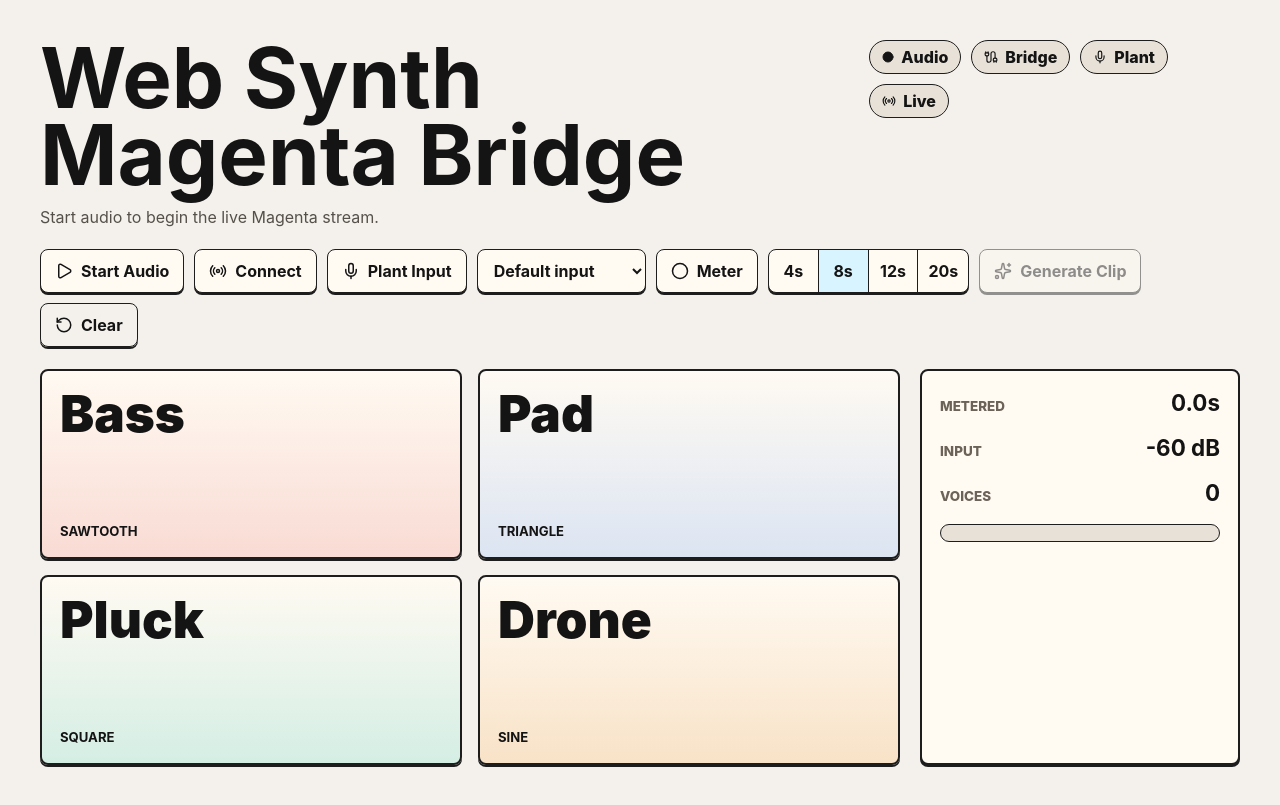
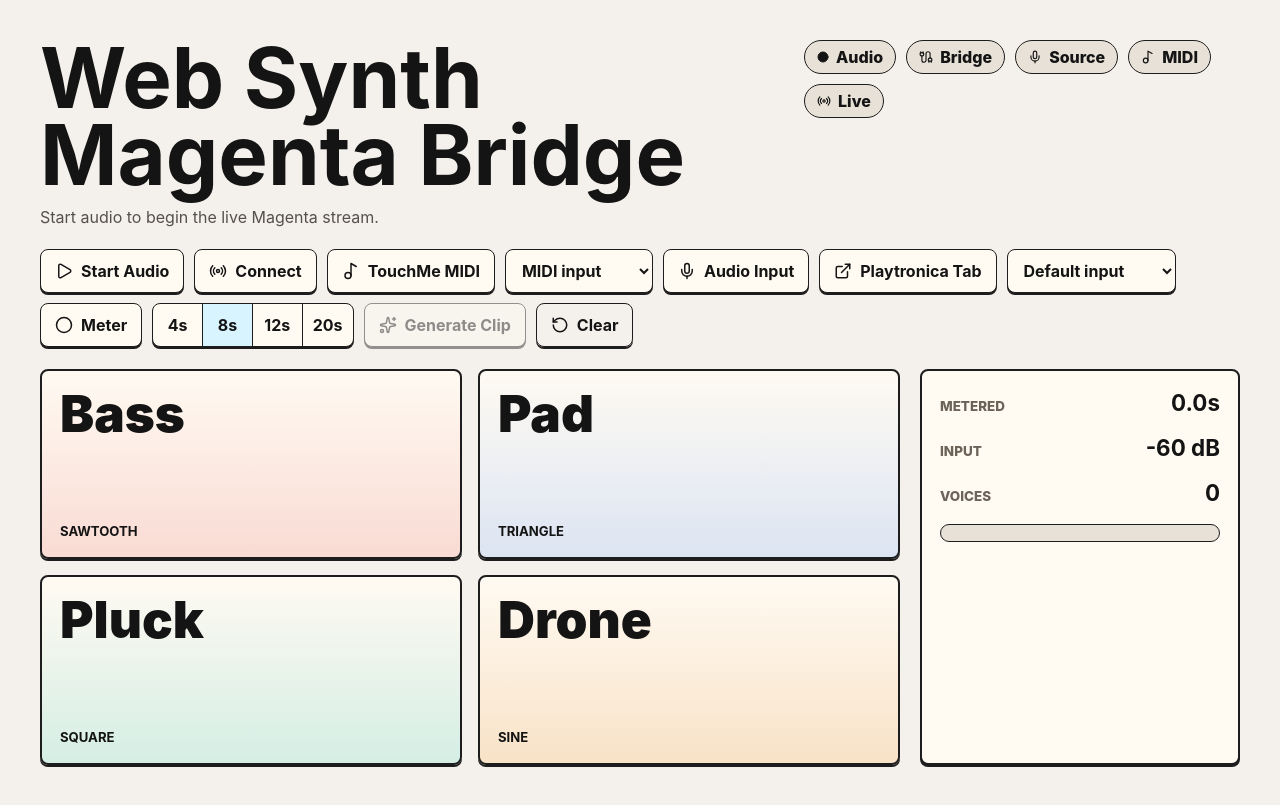
Before and after one commit to audovychenko-mentoring/web-synth-magenta-bridge, a React (Vite) app in the folder apps/web/: page / in a window 1280 px wide. Built offline with nearby package versions, Linux system fonts and the light colour scheme.

Commit message:
Add TouchMe MIDI plant source

```diff
--- a/apps/web/src/main.tsx
+++ b/apps/web/src/main.tsx
@@ -1,9 +1,28 @@
 import React, { useMemo, useRef, useState } from "react";
 import { createRoot } from "react-dom/client";
-import { Cable, Check, Circle, Mic, Play, Radio, RotateCcw, Sparkles, Square } from "lucide-react";
+import { Cable, Check, Circle, ExternalLink, Mic, Music2, Play, Radio, RotateCcw, Sparkles, Square } from "lucide-react";
 import "./styles.css";
 
 type VoiceId = "bass" | "pad" | "pluck" | "drone";
+
+type MidiInputLike = {
+  id: string;
+  name?: string | null;
+  manufacturer?: string | null;
+  onmidimessage: ((event: { data: Uint8Array }) => void) | null;
+};
+
+type MidiAccessLike = {
+  inputs: {
+    values: () => IterableIterator<MidiInputLike>;
+    forEach: (callback: (input: MidiInputLike) => void) => void;
+  };
+  onstatechange: ((event?: unknown) => void) | null;
+};
+
+type NavigatorWithMidi = Navigator & {
+  requestMIDIAccess?: () => Promise<unknown>;
+};
 
 type Voice = {
   id: VoiceId;
@@ -19,6 +38,12 @@
   gain: GainNode;
 };
 
+type MidiVoice = {
+  oscillator: OscillatorNode;
+  gain: GainNode;
+  filter: BiquadFilterNode;
+};
+
 const voices: Voice[] = [
   { id: "bass", label: "Bass", note: 43.65, wave: "sawtooth", gain: 0.22, color: "#db4f4a" },
   { id: "pad", label: "Pad", note: 174.61, wave: "triangle", gain: 0.16, color: "#3b82f6" },
@@ -28,6 +53,10 @@
 
 function db(level: number) {
   return `${Math.max(-60, Math.round(20 * Math.log10(Math.max(level, 0.0001))))} dB`;
+}
+
+function midiFrequency(note: number) {
+  return 440 * 2 ** ((note - 69) / 12);
 }
 
 function App() {
@@ -40,6 +69,8 @@
   const socketRef = useRef<WebSocket | null>(null);
   const connectPromiseRef = useRef<Promise<WebSocket> | null>(null);
   const runningRef = useRef<Map<VoiceId, RunningVoice>>(new Map());
+  const midiAccessRef = useRef<MidiAccessLike | null>(null);
+  const midiVoicesRef = useRef<Map<number, MidiVoice>>(new Map());
 
   const [audioReady, setAudioReady] = useState(false);
   const [connected, setConnected] = useState(false);
@@ -47,6 +78,10 @@
   const [plantConnected, setPlantConnected] = useState(false);
   const [inputDevices, setInputDevices] = useState<MediaDeviceInfo[]>([]);
   const [selectedInputId, setSelectedInputId] = useState("");
+  const [sourceLabel, setSourceLabel] = useState("");
+  const [midiConnected, setMidiConnected] = useState(false);
+  const [midiInputs, setMidiInputs] = useState<MidiInputLike[]>([]);
+  const [selectedMidiId, setSelectedMidiId] = useState("");
   const [live, setLive] = useState(false);
   const [activeVoices, setActiveVoices] = useState<Record<VoiceId, boolean>>({
     bass: false,
@@ -63,6 +98,7 @@
     () => Object.values(activeVoices).filter(Boolean).length,
     [activeVoices]
   );
+  const sourceConnected = plantConnected || midiConnected;
 
   async function ensureAudio() {
     if (audioRef.current) {
@@ -113,6 +149,142 @@
   const captureEnabledRef = useRef(false);
   const liveRef = useRef(false);
 
+  function syncMidiInputs(access = midiAccessRef.current) {
+    if (!access) return;
+    const inputs = Array.from(access.inputs.values());
+    setMidiInputs(inputs);
+    if (!selectedMidiId && inputs[0]?.id) {
+      setSelectedMidiId(inputs[0].id);
+    }
+  }
+
+  async function ensureMidiAccess() {
+    if (midiAccessRef.current) return midiAccessRef.current;
+    const midiNavigator = navigator as NavigatorWithMidi;
+    if (!midiNavigator.requestMIDIAccess) {
+      setStatus("This browser does not support Web MIDI. Use Chrome or Edge.");
+      return null;
+    }
+    const access = await midiNavigator.requestMIDIAccess() as MidiAccessLike;
+    access.onstatechange = () => syncMidiInputs(access);
+    midiAccessRef.current = access;
+    syncMidiInputs(access);
+    return access;
+  }
+
+  async function connectTouchMeMidi(inputId = selectedMidiId) {
+    await ensureAudio();
+    const access = await ensureMidiAccess();
+    if (!access) return false;
+
+    const inputs = Array.from(access.inputs.values());
+    const input = inputs.find((device) => device.id === inputId) || inputs[0];
+    if (!input) {
+      setStatus("No MIDI input found. Connect the TouchMe board and retry.");
+      return false;
+    }
+
+    inputs.forEach((device) => {
+      device.onmidimessage = null;
+    });
+    inputSourceRef.current?.disconnect();
+    inputSourceRef.current = null;
+    inputStreamRef.current?.getTracks().forEach((track) => track.stop());
+    inputStreamRef.current = null;
+    input.onmidimessage = handleMidiMessage;
+    setSelectedMidiId(input.id);
+    setMidiConnected(true);
+    setPlantConnected(false);
+    captureEnabledRef.current = true;
+    setCapturing(true);
+    setSourceLabel(input.name || "TouchMe MIDI");
+    setStatus(`TouchMe MIDI connected: ${input.name || "MIDI input"}.`);
+    return true;
+  }
+
+  function disconnectTouchMeMidi() {
+    midiAccessRef.current?.inputs.forEach((input) => {
+      input.onmidimessage = null;
+    });
+    midiVoicesRef.current.forEach(({ oscillator, gain }) => {
+      const context = audioRef.current;
+      if (!context) return;
+      gain.gain.setTargetAtTime(0, context.currentTime, 0.02);
+      oscillator.stop(context.currentTime + 0.08);
+    });
+    midiVoicesRef.current.clear();
+    setMidiConnected(false);
+    setStatus("TouchMe MIDI disconnected.");
+  }
+
+  async function changeMidiInput(inputId: string) {
+    setSelectedMidiId(inputId);
+    if (midiConnected) {
+      await connectTouchMeMidi(inputId);
+    }
+  }
+
+  function handleMidiMessage(event: { data: Uint8Array }) {
+    const [statusByte, data1 = 0, data2 = 0] = event.data;
+    const command = statusByte & 0xf0;
+    const note = data1;
+    const velocity = data2 / 127;
+
+    if (command === 0x90 && data2 > 0) {
+      startMidiVoice(note, velocity);
+      return;
+    }
+    if (command === 0x80 || (command === 0x90 && data2 === 0)) {
+      stopMidiVoice(note);
+      return;
+    }
+    if (command === 0xb0) {
+      updateMidiControl(data1, velocity);
+    }
+  }
+
+  function startMidiVoice(note: number, velocity: number) {
+    const context = audioRef.current;
+    if (!context || !masterRef.current) return;
+    stopMidiVoice(note);
+
+    const oscillator = context.createOscillator();
+    const gain = context.createGain();
+    const filter = context.createBiquadFilter();
+    oscillator.type = note % 2 === 0 ? "triangle" : "sine";
+    oscillator.frequency.value = midiFrequency(note);
+    filter.type = "lowpass";
+    filter.frequency.value = 500 + velocity * 2400;
+    filter.Q.value = 0.8;
+    gain.gain.value = 0;
+    oscillator.connect(filter).connect(gain).connect(masterRef.current);
+    oscillator.start();
+    gain.gain.setTargetAtTime(0.04 + velocity * 0.22, context.currentTime, 0.025);
+    midiVoicesRef.current.set(note, { oscillator, gain, filter });
+  }
+
+  function stopMidiVoice(note: number) {
+    const context = audioRef.current;
+    const voice = midiVoicesRef.current.get(note);
+    if (!context || !voice) return;
+    voice.gain.gain.cancelScheduledValues(context.currentTime);
+    voice.gain.gain.setTargetAtTime(0, context.currentTime, 0.025);
+    voice.oscillator.stop(context.currentTime + 0.12);
+    midiVoicesRef.current.delete(note);
+  }
+
+  function updateMidiControl(controller: number, value: number) {
+    const context = audioRef.current;
+    if (!context) return;
+    const cutoff = 260 + value * 3400;
+    midiVoicesRef.current.forEach((voice) => {
+      voice.filter.frequency.setTargetAtTime(cutoff, context.currentTime, 0.04);
+    });
+    if (controller === 1 && masterRef.current) {
+      masterRef.current.gain.setTargetAtTime(0.2 + value * 0.55, context.currentTime, 0.06);
+    }
+  }
+
   async function refreshInputDevices() {
     if (!navigator.mediaDevices?.enumerateDevices) return;
     const devices = await navigator.mediaDevices.enumerateDevices();
@@ -123,15 +295,35 @@
     }
   }
 
+  function replaceInputSource(stream: MediaStream, label: string) {
+    const context = audioRef.current!;
+    inputSourceRef.current?.disconnect();
+    inputStreamRef.current?.getTracks().forEach((track) => track.stop());
+
+    const source = context.createMediaStreamSource(stream);
+    source.connect(captureRef.current!);
+
+    inputSourceRef.current = source;
+    inputStreamRef.current = stream;
+    captureEnabledRef.current = true;
+    setCapturing(true);
+    setPlantConnected(true);
+    setMidiConnected(false);
+    setSourceLabel(label);
+
+    stream.getTracks().forEach((track) => {
+      track.onended = () => {
+        disconnectPlantInput();
+      };
+    });
+  }
+
   async function connectPlantInput(deviceId = selectedInputId) {
     const context = await ensureAudio();
     if (!navigator.mediaDevices?.getUserMedia) {
       setStatus("This browser cannot open an audio input.");
       return false;
     }
-
-    inputSourceRef.current?.disconnect();
-    inputStreamRef.current?.getTracks().forEach((track) => track.stop());
 
     const stream = await navigator.mediaDevices.getUserMedia({
       audio: {
@@ -142,17 +334,37 @@
         autoGainControl: false
       }
     });
-    const source = context.createMediaStreamSource(stream);
-    source.connect(captureRef.current!);
+    await refreshInputDevices();
+    const label = stream.getAudioTracks()[0]?.label || "audio input";
+    replaceInputSource(stream, label);
+    setStatus(`Audio input connected: ${label}.`);
+    return true;
+  }
 
-    inputSourceRef.current = source;
-    inputStreamRef.current = stream;
-    captureEnabledRef.current = true;
-    setCapturing(true);
-    setPlantConnected(true);
-    await refreshInputDevices();
-    const label = stream.getAudioTracks()[0]?.label || "plant audio input";
-    setStatus(`Plant input connected: ${label}.`);
+  async function connectPlaytronicaTab() {
+    await ensureAudio();
+    if (!navigator.mediaDevices?.getDisplayMedia) {
+      setStatus("This browser cannot capture tab audio.");
+      return false;
+    }
+
+    const stream = await navigator.mediaDevices.getDisplayMedia({
+      video: true,
+      audio: {
+        echoCancellation: false,
+        noiseSuppression: false,
+        autoGainControl: false
+      }
+    });
+
+    if (stream.getAudioTracks().length === 0) {
+      stream.getTracks().forEach((track) => track.stop());
+      setStatus("No tab audio was shared. Choose the Playtronica tab and enable audio sharing.");
+      return false;
+    }
+
+    replaceInputSource(stream, "Playtronica tab audio");
+    setStatus("Playtronica tab audio connected.");
     return true;
   }
 
@@ -162,7 +374,8 @@
     inputStreamRef.current?.getTracks().forEach((track) => track.stop());
     inputStreamRef.current = null;
     setPlantConnected(false);
-    setStatus("Plant input disconnected.");
+    setSourceLabel("");
+    setStatus("Input source disconnected.");
   }
 
   async function changePlantInput(deviceId: string) {
@@ -299,8 +512,8 @@
 
     try {
       await ensureAudio();
-      if (!plantConnected) {
-        const inputReady = await connectPlantInput();
+      if (!sourceConnected) {
+        const inputReady = await connectTouchMeMidi();
         if (!inputReady) return;
       }
       const socket = await connectBridge();
@@ -311,7 +524,7 @@
     } catch {
       liveRef.current = false;
       setLive(false);
-      setStatus("Plant input was not opened. Check the browser permission and selected input.");
+      setStatus("Input source was not opened. Connect TouchMe MIDI, share Playtronica tab audio, or choose an audio input.");
     }
   }
 
@@ -329,8 +542,11 @@
           <span className={connected ? "pill on" : "pill"}>
             <Cable size={14} /> Bridge
           </span>
-          <span className={plantConnected ? "pill on" : "pill"}>
-            <Mic size={14} /> Plant
+          <span className={sourceConnected ? "pill on" : "pill"}>
+            <Mic size={14} /> Source
+          </span>
+          <span className={midiConnected ? "pill on" : "pill"}>
+            <Music2 size={14} /> MIDI
           </span>
           <span className={live ? "pill on" : "pill"}>
             <Radio size={14} /> Live
@@ -347,21 +563,50 @@
           <Radio size={18} /> Connect
         </button>
         <button
+          className={midiConnected ? "active" : ""}
+          onClick={() => midiConnected ? disconnectTouchMeMidi() : void connectTouchMeMidi()}
+        >
+          {midiConnected ? <Check size={18} /> : <Music2 size={18} />} TouchMe MIDI
+        </button>
+        <select
+          aria-label="TouchMe MIDI input"
+          className="inputSelect"
+          value={selectedMidiId}
+          onChange={(event) => void changeMidiInput(event.target.value)}
+          onFocus={() => void ensureMidiAccess()}
+        >
+          {midiInputs.length === 0 ? (
+            <option value="">MIDI input</option>
+          ) : midiInputs.map((input, index) => (
+            <option key={input.id} value={input.id}>
+              {input.name || input.manufacturer || `MIDI ${index + 1}`}
+            </option>
+          ))}
+        </select>
+        <button
           className={plantConnected ? "active" : ""}
           onClick={() => {
             if (plantConnected) {
               disconnectPlantInput();
             } else {
               void connectPlantInput().catch(() => {
-                setStatus("Plant input was not opened. Check the browser permission and selected input.");
+                setStatus("Input source was not opened. Check the browser permission and selected input.");
               });
             }
           }}
         >
-          {plantConnected ? <Check size={18} /> : <Mic size={18} />} Plant Input
+          {plantConnected ? <Check size={18} /> : <Mic size={18} />} Audio Input
+        </button>
+        <button
+          className={plantConnected && sourceLabel.includes("Playtronica") ? "active" : ""}
+          onClick={() => void connectPlaytronicaTab().catch(() => {
+            setStatus("Playtronica tab audio was not shared.");
+          })}
+        >
+          <ExternalLink size={18} /> Playtronica Tab
         </button>
         <select
-          aria-label="Plant audio input"
+          aria-label="Audio input"
           className="inputSelect"
           value={selectedInputId}
           onChange={(event) => void changePlantInput(event.target.value)}
```
Also changed, not shown: 1 other file (tests, documents, lock files or other folders).
